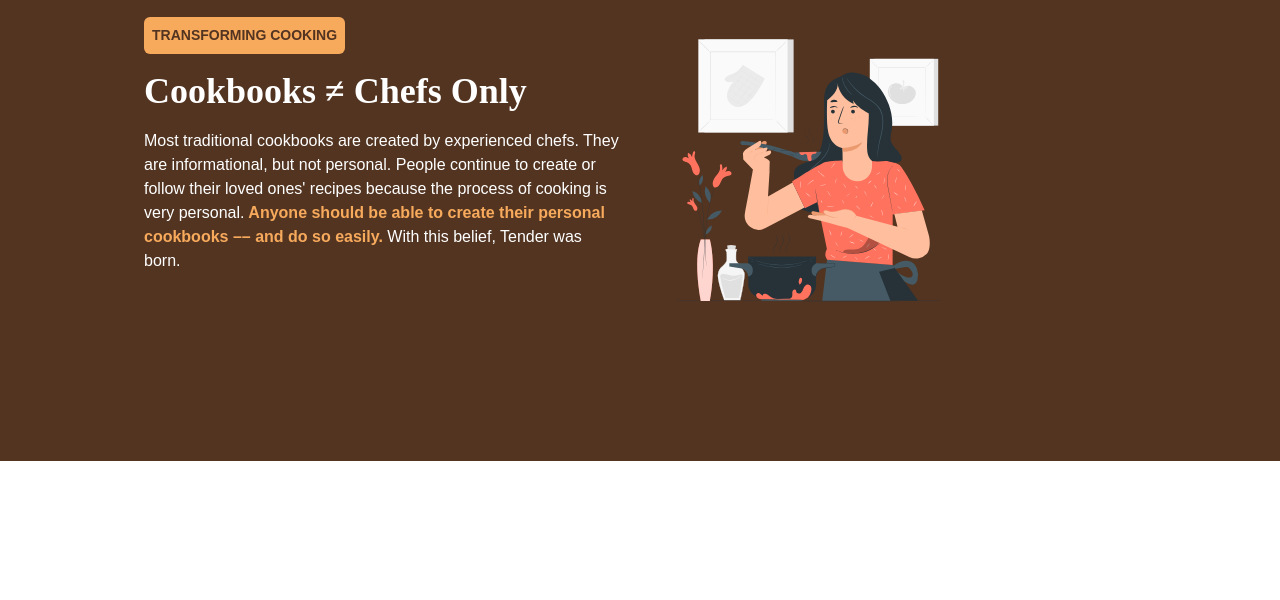
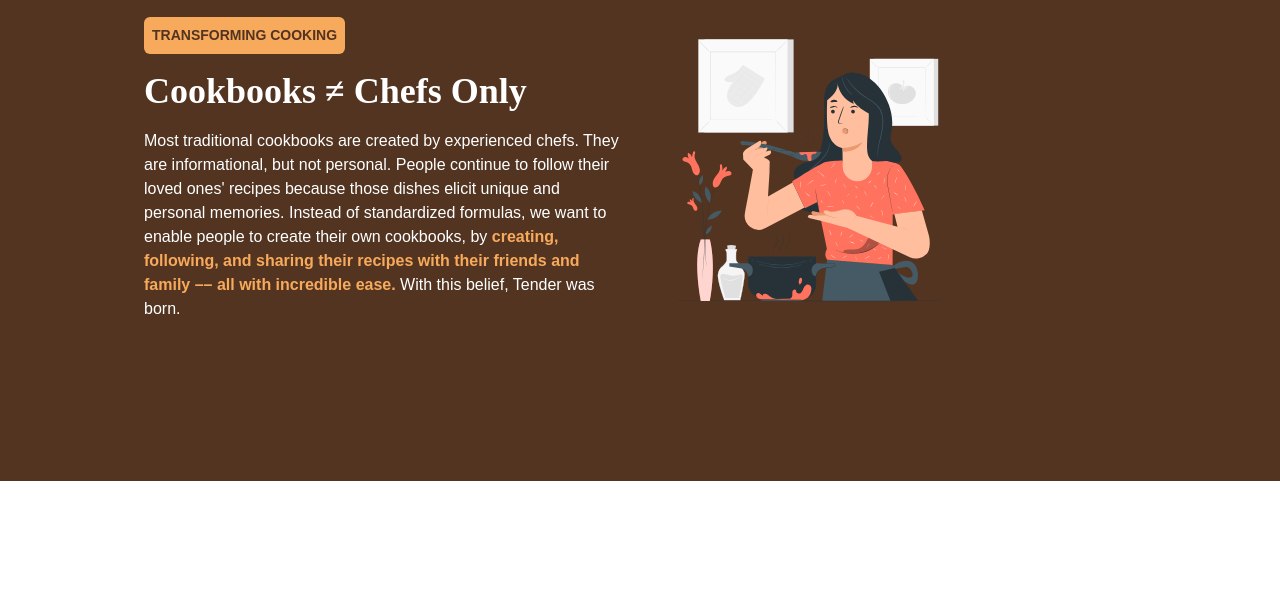
Before and after one commit to CosetteR/Tender-Launch, a Gatsby site: page / in a window 1280 px wide. Shown: the part 860-1460 px from the top of the page. Built offline with nearby package versions, Linux system fonts and the light colour scheme; Gatsby itself is replaced by a stand-in of ours.

Commit message:
Update analogy.js

```diff
--- a/src/components/analogy.js
+++ b/src/components/analogy.js
@@ -55,8 +55,9 @@
             <Heading color={'white'}>Cookbooks ≠ Chefs Only</Heading>
             <Text color={'white'} >
               Most traditional cookbooks are created by experienced chefs. They are informational, but not personal.
-              People continue to create or follow their loved ones' recipes because the process of cooking is very personal.
-              <Text as={'span'} color={'orange.100'} fontWeight={'bold'} > Anyone should be able to create their personal cookbooks –– and do so easily. </Text>
+              People continue to follow their loved ones' recipes because those dishes elicit unique and personal memories.
+              Instead of standardized formulas, we want to enable people to create their own cookbooks, by
+              <Text as={'span'} color={'orange.100'} fontWeight={'bold'} > creating, following, and sharing their recipes with their friends and family –– all with incredible ease. </Text>
               With this belief, Tender was born.
             </Text>
             <Stack
```
